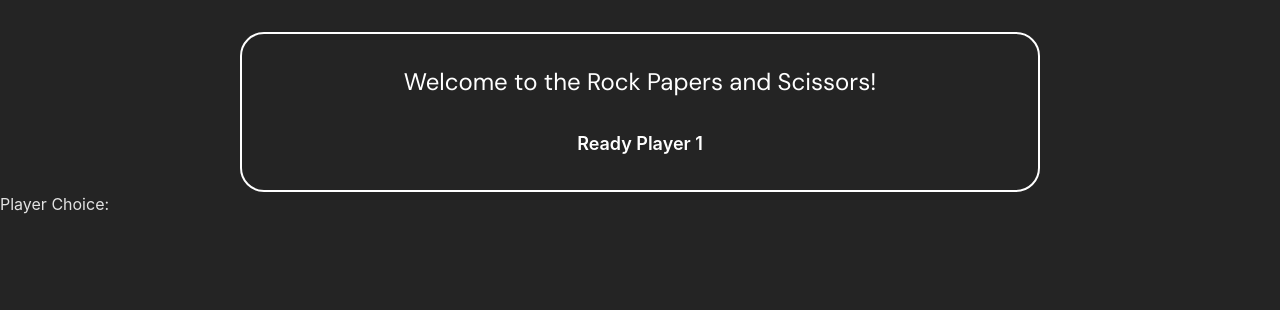
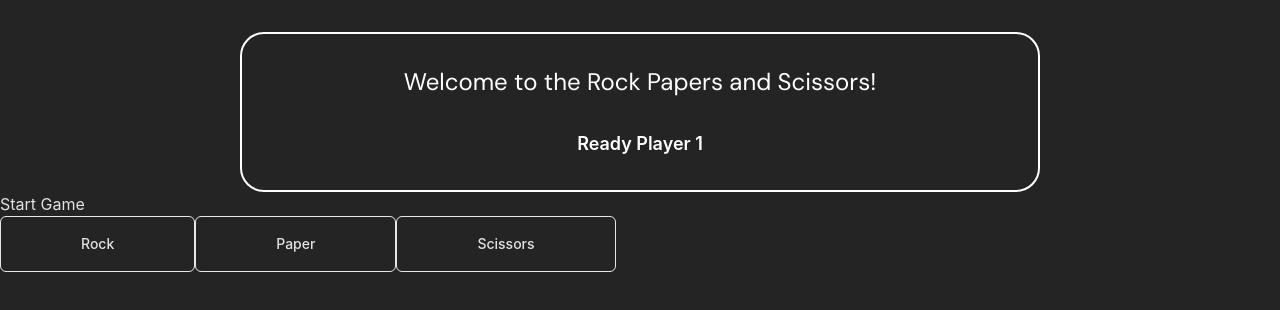
Before and after one commit to SalmanShahid888/Rock-Paper-Scissors-TS, a React (Vite) app: page /choose in a window 1280 px wide. Shown: the top 310 px of the page. Built offline with nearby package versions, Linux system fonts and the light colour scheme.

Commit message:
Added Mode Switcher component that takes player mode and player choice

```diff
--- /dev/null
+++ b/src/components/ModeSwitcher.tsx
@@ -0,0 +1,31 @@
+import { FC } from "react";
+
+interface ModeSwitcherProps {
+  playerMode: string;
+  playerChoice: string;
+}
+
+const ModeSwitcher: FC<ModeSwitcherProps> = ({ playerMode, playerChoice }) => {
+  switch (playerMode) {
+    case "single-player":
+      return (
+        <>
+          <p>Player Choice: {playerChoice}</p>
+        </>
+      );
+    case "multi-player":
+      return (
+        <>
+          <p>Player Choice: {playerChoice}</p>
+        </>
+      );
+    case "computer-computer":
+      return (
+        <>
+          <p>Player Choice: {playerChoice}</p>
+        </>
+      );
+  }
+};
+
+export default ModeSwitcher;
--- a/src/routes/StartGame.tsx
+++ b/src/routes/StartGame.tsx
@@ -2,6 +2,7 @@ import React, { useState } from "react";
 import { Button } from "../components/ui/button";
 import { useLocation } from "react-router-dom";
 import { Header } from "../components/Header";
+import ModeSwitcher from "../components/ModeSwitcher";
 export const PlayerChoice = React.createContext("");
 const StartGame = () => {
   const [playerChoice, setPlayerChoice] = useState("");
@@ -11,7 +12,7 @@ const StartGame = () => {
     <>
       <PlayerChoice.Provider value={playerChoice}>
         <Header />
-        {playerChoice === "" && playerMode === "single-player" ? (
+        {playerChoice === "" ? (
           <>
             <p>Start Game</p>
             <Button
@@ -43,7 +44,7 @@ const StartGame = () => {
             </Button>
           </>
         ) : (
-          <p>Player Choice: {playerChoice}</p>
+          <ModeSwitcher playerChoice={playerChoice} playerMode={playerMode} />
         )}
       </PlayerChoice.Provider>
     </>
```
